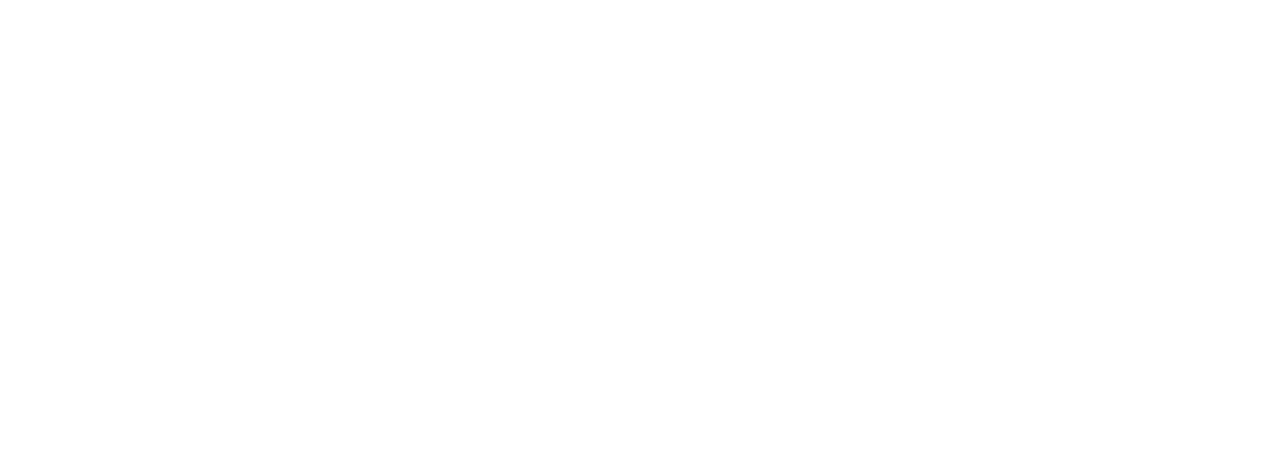
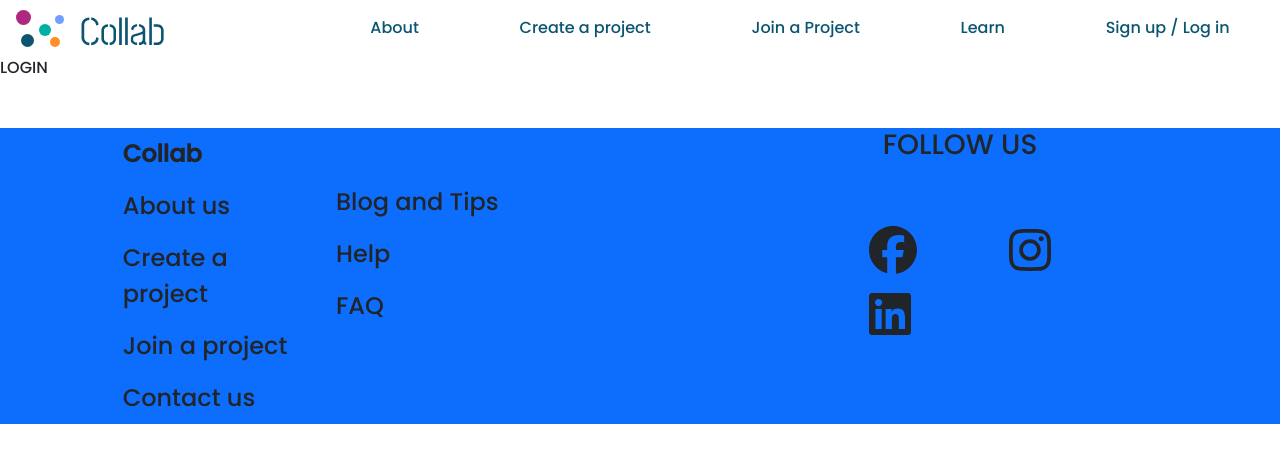
Before and after one commit to Alef5750/Collab, a React (Create React App) app: page /login in a window 1280 px wide. Before the commit this address had no page. Shown: the top 462 px of the page. Built offline with nearby package versions, Linux system fonts and the light colour scheme.

Commit message:
routing for /login page

```diff
--- a/src/Router.jsx
+++ b/src/Router.jsx
@@ -1,12 +1,14 @@
 import { Routes, Route } from "react-router-dom";
 import Layout from "./Layout";
 import Home from "./components/Home";
+import Login from "./components/Login";
 
 export default function Router() {
   return (
     <Routes>
       <Route path="/" element={<Layout />}>
         <Route index element={<Home />} />
+        <Route path="/login" element={<Login />} />
       </Route>
     </Routes>
   );
--- /dev/null
+++ b/src/components/Login.jsx
@@ -0,0 +1,13 @@
+import React from "react";
+import { Component } from "react";
+
+class Login extends Component {
+  state = {};
+
+  render() {
+    // const { user } = this.props;
+    return <div>LOGIN</div>;
+  }
+}
+
+export default Login;
--- a/src/components/Navbar.jsx
+++ b/src/components/Navbar.jsx
@@ -36,7 +36,7 @@
             </NavLink>
           </li>
           <li className="nav-item">
-            <NavLink className="nav-link text-blue text-bold" to="/Login">
+            <NavLink className="nav-link text-blue text-bold" to="/login">
               Sign up / Log in
             </NavLink>
           </li>
```
